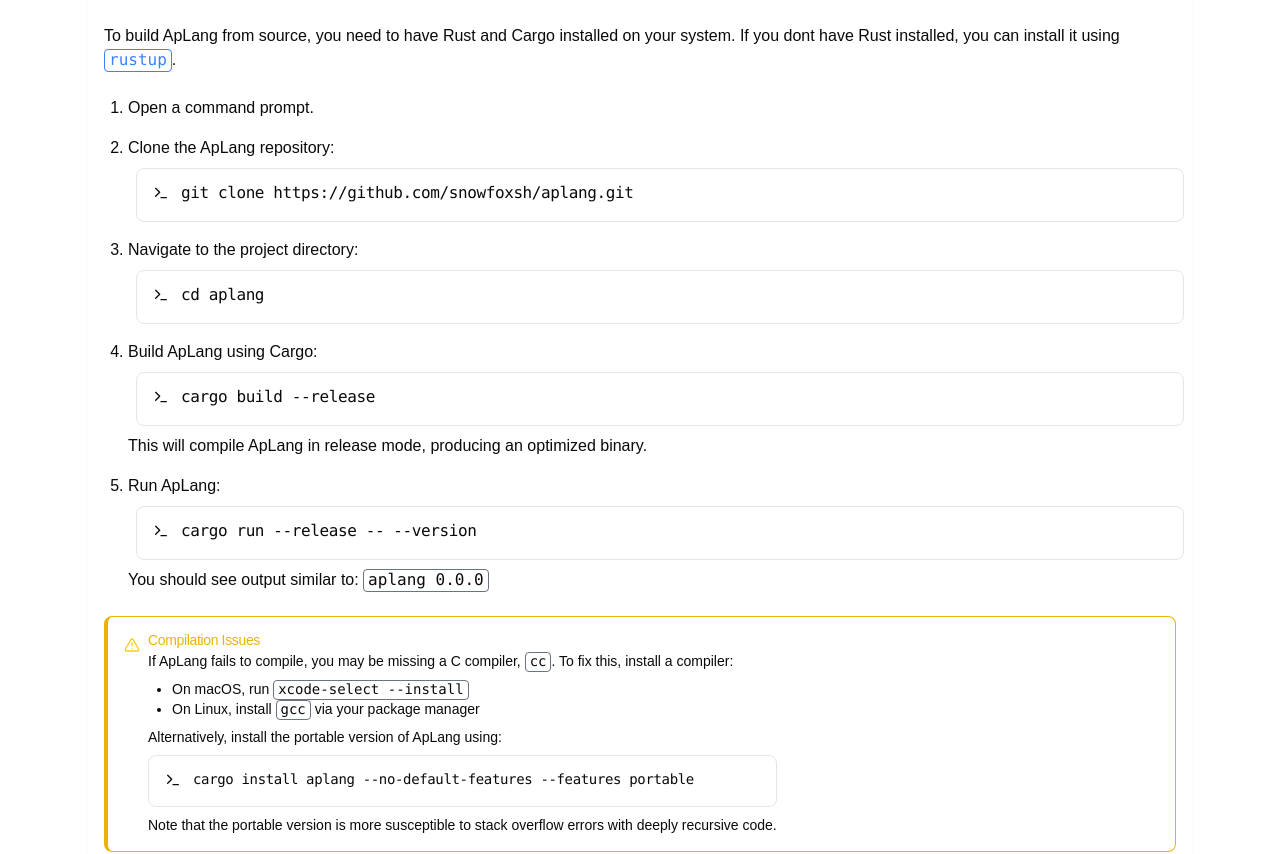
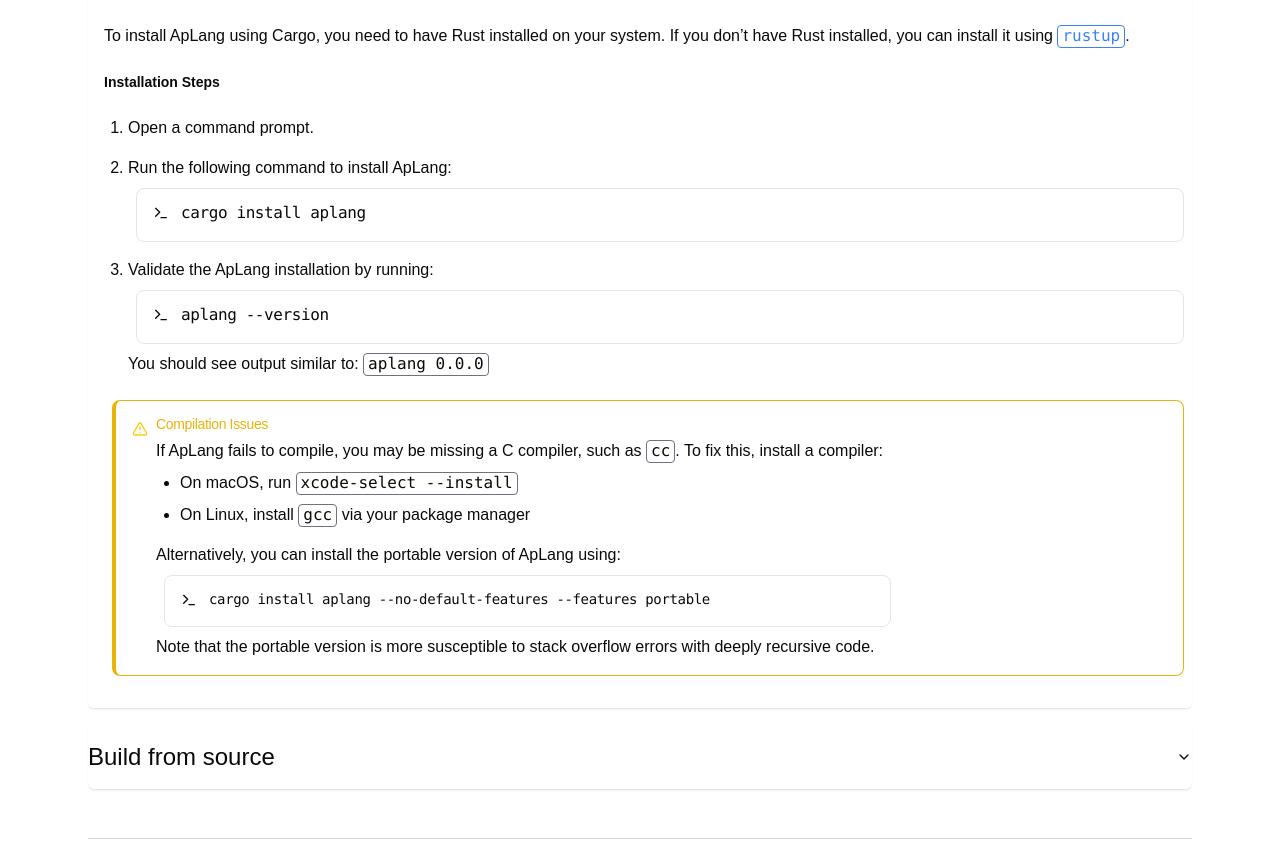
Before and after one commit to snowfoxsh/aplang-website, a Next.js app: page /install in a window 1280 px wide. Shown: the part 520-1374 px from the top of the page. Built offline with nearby package versions, Linux system fonts and the light colour scheme.

Commit message:
[uni] update platform detection for Windows and fix cargo page being displayed as source page

```diff
--- a/app/install/cargo.tsx
+++ b/app/install/cargo.tsx
@@ -3,84 +3,76 @@ import { Alert, AlertTitle } from "@/components/ui/alert";
 import { Terminal, TriangleAlert } from "lucide-react";
 import CodeLine from "@/components/custom/code-line";
 
-export default function SourceBuild() {
+export default function CargoInstall() {
     return (
         <div className="p-4 space-y-6">
             <p className="text-base">
-                To build ApLang from source, you need to have Rust and Cargo installed on your system. If you dont have Rust installed, you can install it using{" "}
+                To install ApLang using Cargo, you need to have Rust installed on your system. If you don’t have Rust installed,
+                you can install it using{" "}
                 <Link href="https://rustup.rs" target="_blank" rel="noreferrer">
-                    <CodeLine variant="link">rustup</CodeLine>
-                </Link>.
+                    <CodeLine variant={"link"}>rustup</CodeLine>
+                </Link>
+                .
             </p>
 
+            <h2 className="font-semibold mt-4">Installation Steps</h2>
+
             <ol className="list-decimal pl-6 mt-2 space-y-4 text-base">
-                <li>Open a command prompt.</li>
+                <li>
+                    Open a command prompt.
+                </li>
 
                 <li>
-                    Clone the ApLang repository:
+                    Run the following command to install ApLang:
                     <Alert className="p-4 m-2">
                         <Terminal className="h-4 w-4" />
                         <AlertTitle>
-                            <code>git clone https://github.com/snowfoxsh/aplang.git</code>
+                            <code>cargo install aplang</code>
                         </AlertTitle>
                     </Alert>
                 </li>
 
                 <li>
-                    Navigate to the project directory:
+                    Validate the ApLang installation by running:
                     <Alert className="p-4 m-2">
                         <Terminal className="h-4 w-4" />
                         <AlertTitle>
-                            <code>cd aplang</code>
-                        </AlertTitle>
-                    </Alert>
-                </li>
-
-                <li>
-                    Build ApLang using Cargo:
-                    <Alert className="p-4 m-2">
-                        <Terminal className="h-4 w-4" />
-                        <AlertTitle>
-                            <code>cargo build --release</code>
-                        </AlertTitle>
-                    </Alert>
-                    This will compile ApLang in release mode, producing an optimized binary.
-                </li>
-
-                <li>
-                    Run ApLang:
-                    <Alert className="p-4 m-2">
-                        <Terminal className="h-4 w-4" />
-                        <AlertTitle>
-                            <code>cargo run --release -- --version</code>
+                            <code>aplang --version</code>
                         </AlertTitle>
                     </Alert>
                     You should see output similar to: <CodeLine>aplang 0.0.0</CodeLine>
                 </li>
             </ol>
 
-            <Alert className="border-l-4 border-yellow-500 p-4 mt-4">
-                <div className="flex items-start">
+            <Alert className="p-4 m-2 border-l-4 border-yellow-500">
+                <div className="flex items-start space-x-2">
                     <TriangleAlert className="h-4 w-4 text-yellow-400 mt-1" />
-                    <div className="ml-2">
+                    <div>
                         <AlertTitle className="text-yellow-500">Compilation Issues</AlertTitle>
-                        <p>
-                            If ApLang fails to compile, you may be missing a C compiler, <CodeLine>cc</CodeLine>. To fix this, install a compiler:
+                        <p className="mt-2 text-base">
+                            If ApLang fails to compile, you may be missing a C compiler, such as <CodeLine>cc</CodeLine>. To fix this,
+                            install a compiler:
                         </p>
-                        <ul className="list-disc pl-6 mt-2">
-                            <li>On macOS, run <CodeLine>xcode-select --install</CodeLine></li>
-                            <li>On Linux, install <CodeLine>gcc</CodeLine> via your package manager</li>
+
+                        <ul className="list-disc pl-6 mt-2 space-y-2 text-base">
+                            <li>
+                                On macOS, run <CodeLine>xcode-select --install</CodeLine>
+                            </li>
+                            <li>
+                                On Linux, install <CodeLine>gcc</CodeLine> via your package manager
+                            </li>
                         </ul>
-                        <p className="mt-2">
-                            Alternatively, install the portable version of ApLang using:
+
+                        <p className="mt-4 text-base">
+                            Alternatively, you can install the portable version of ApLang using:
                         </p>
-                        <Alert variant="default" className="p-4 mt-2">
+                        <Alert variant="default" className="p-4 m-2">
                             <Terminal className="h-4 w-4" />
                             <AlertTitle>
                                 <code>cargo install aplang --no-default-features --features portable</code>
                             </AlertTitle>
                         </Alert>
-                        <p className="mt-2">
+                        <p className="mt-2 text-base">
                             Note that the portable version is more susceptible to stack overflow errors with deeply recursive code.
                         </p>
                     </div>
--- a/app/install/page.tsx
+++ b/app/install/page.tsx
@@ -19,12 +19,13 @@ export default function InstallPage() {
     useEffect(() => {
         if (typeof window !== "undefined") {
             const userAgent = navigator.userAgent.toLowerCase();
-            if (userAgent.includes("ms-store")) {
+
+            if (userAgent.includes("windows") || userAgent.includes("win32") || userAgent.includes("win64")) {
                 setPlatform("ms-store");
             } else if (userAgent.includes("mac os") || userAgent.includes("macintosh")) {
                 setPlatform("macos");
             } else {
-                setPlatform("cargo"); // Default to Cargo for Linux/unknown
+                setPlatform("cargo"); // default for Linux/unknown
             }
         }
     }, []);
@@ -48,7 +49,7 @@ export default function InstallPage() {
                         onValueChange={setPlatform}
                         className="space-y-4"
                     >
-                        <AccordionItem value="win-get"
+                        <AccordionItem value="ms-store"
                                        className="text-2xl rounded-md shadow-sm transition-all duration-200">
                             <AccordionTrigger>Microsoft Store</AccordionTrigger>
                             <AccordionContent>
```
